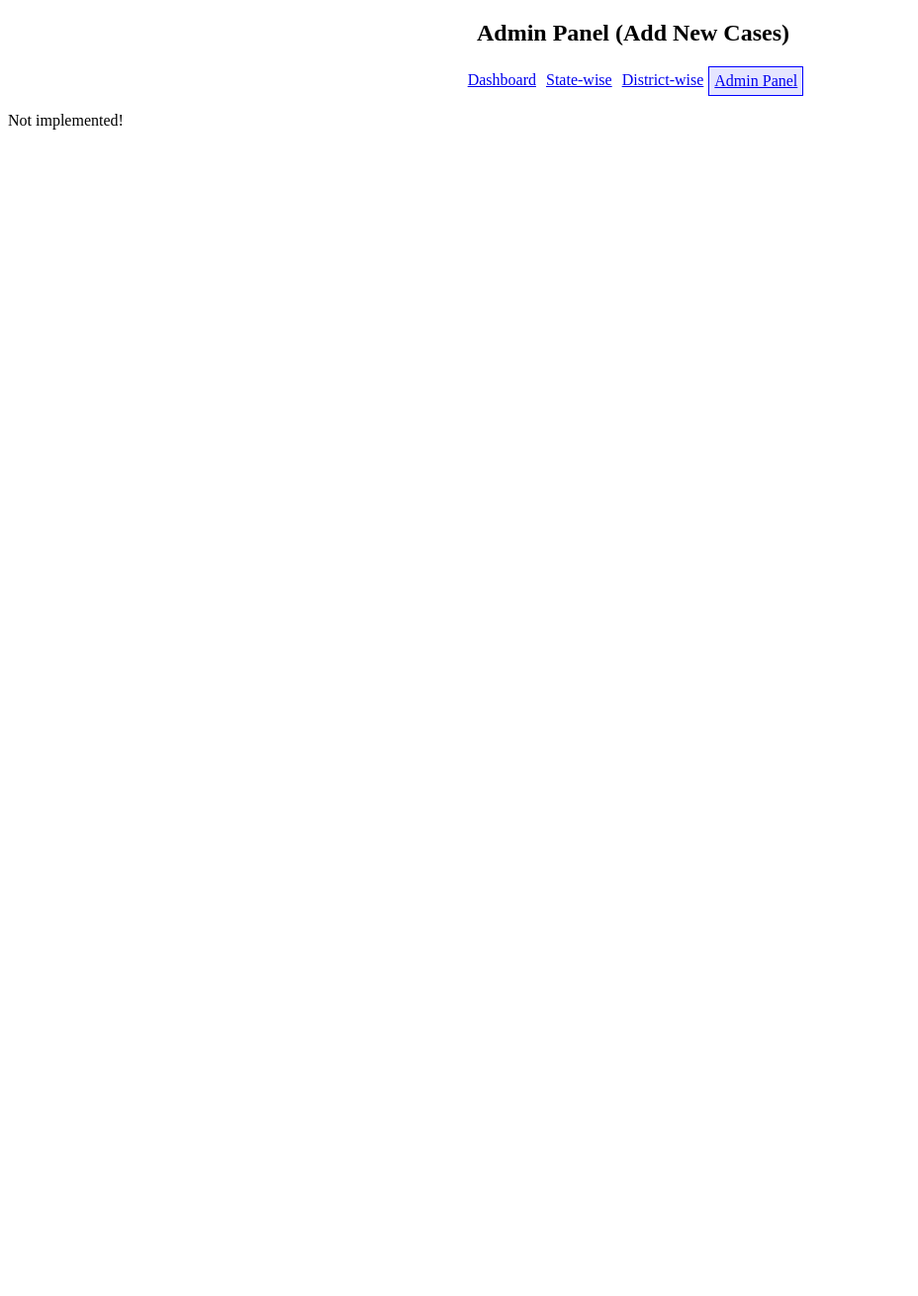
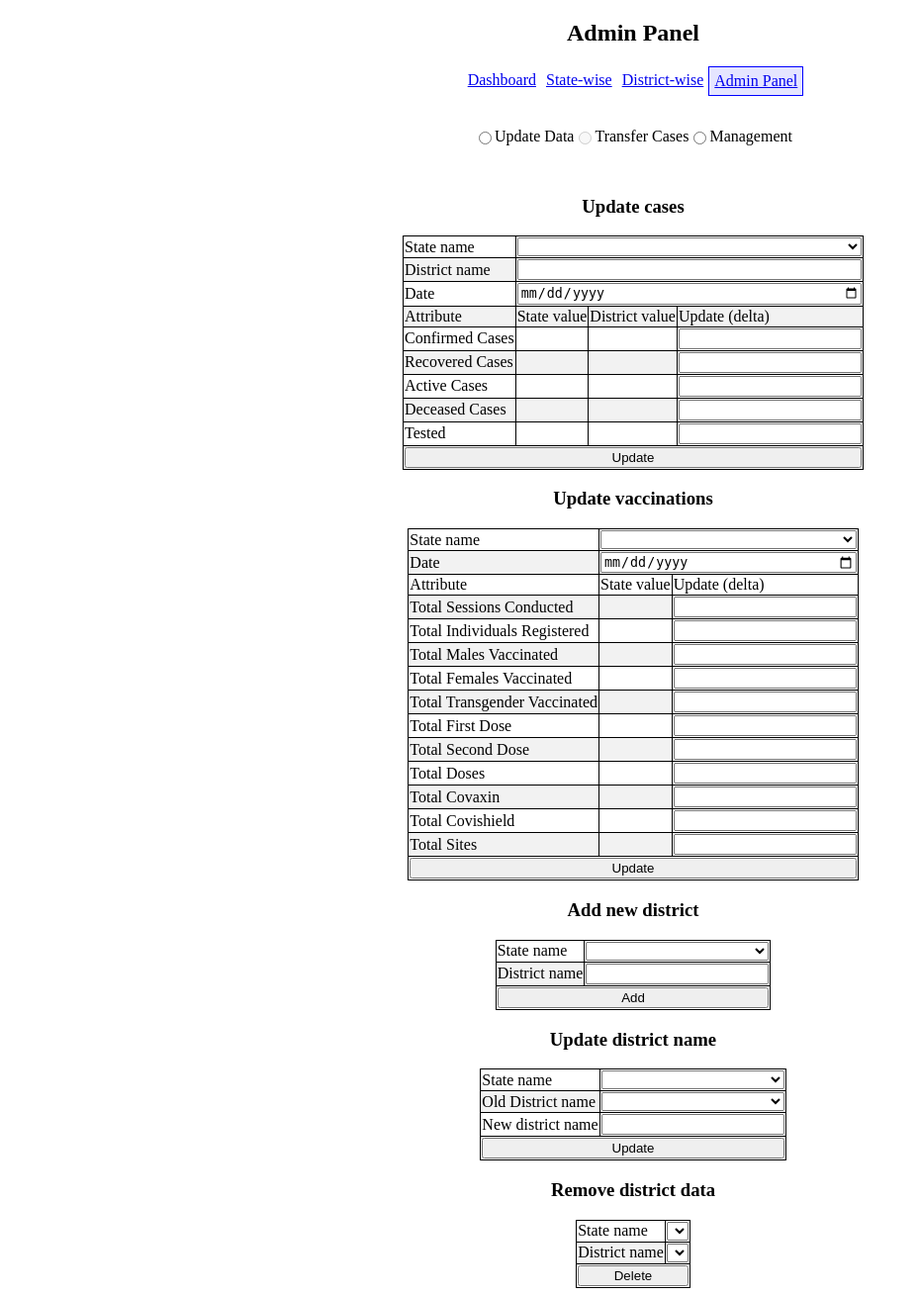
Before and after one commit to NavneelSinghal/COVID-DBMS, a Flask app: page /admin in a window 1280 px wide. Shown: the whole page at 99% size, without its empty margins (0-928 px from the left). Before the commit the page ends 131 px from the top, so only its background shows below. Run offline with Flask 2, Linux system fonts and the light colour scheme; lists and menus that the app fills with data are empty; some libraries are stand-ins or nearby versions.

Commit message:
admin page and POST apis

```diff
--- /dev/null
+++ b/flask/app/static/css/admin.css
@@ -0,0 +1,28 @@
+div[id=tabs] {
+  display: flex;
+  flex-flow: row nowrap;
+  justify-content: center;
+  padding: 2em;
+}
+
+h3 {
+  text-align: center;
+}
+
+.mini-table {
+  width: initial;
+  margin: auto;
+}
+
+.mini-table input {
+  box-sizing: border-box;
+  width: 100%;
+}
+
+.mini-table button {
+  width: 100%;
+}
+
+.mini-table select {
+  width: 100%;
+}
--- /dev/null
+++ b/flask/app/static/js/admin.js
@@ -0,0 +1,35 @@
+const elem = document.querySelector.bind(document);
+let sel = undefined;
+
+const tabs = elem('#tabs');
+tabs.addEventListener('click', switchTabs);
+
+const update_div = elem('#update-tab');
+sel = update_div.querySelector.bind(update_div);
+const updatetab = {
+  div: update_div,
+  casestable: sel('table[id=update-cases]'),
+  vaccinationstable: sel('table[id=update-vaccinations]')
+};
+
+const manage_div = elem('#management-tab');
+sel = manage_div.querySelector.bind(manage_div);
+const managetab = {
+  div: manage_div,
+  addtable: sel('table[id=add-district]'),
+  updatetable: sel('table[id=update-district]'),
+  deletetable: sel('table[id=delete-distrct]')
+};
+
+function switchTabs(event) {
+  let checked = tabs.querySelector('input[type=radio]:checked').value;
+  if (checked === 'update') {
+	updatetab.div.style.display = 'block';
+	managetab.div.style.display = 'none';
+  } else {
+	updatetab.div.style.display = 'none';
+	managetab.div.style.display = 'block';
+  }
+}
+
+switchTabs();
--- a/flask/app/templates/admin.html
+++ b/flask/app/templates/admin.html
@@ -8,6 +8,7 @@
   <meta name="description" content="Covid-19 Dashboard India">
   <meta name="author" content="navneel-piyush-sarthak">
   <link rel="stylesheet" href="{{css}}/main.css">
+  <link rel="stylesheet" href="{{css}}/admin.css">
 
   <!-- Using chart.js CDN right now, will eventually use a local copy -->
   <script src="https://cdn.jsdelivr.net/npm/chart.js@2.9.4/dist/Chart.min.js" defer></script>
@@ -16,13 +17,210 @@
 </head>
 
 <body>
-  <h2 class="title">Admin Panel (Add New Cases)</h2>
+  <h2 class="title">Admin Panel</h2>
   <nav>
     <a href="/dashboard">Dashboard</a>
     <a href="/states">State-wise</a>
     <a href="/districts">District-wise</a>
     <a href="/auth" class="current-page">Admin Panel</a>
   </nav>
-  <p>Not implemented!</p>
+
+  <div id="tabs">
+	<input type="radio" name="tab" id="update-tab-radio" value="update" selected/>
+	<label for="update-tab-radio">Update Data</label>
+
+	<input type="radio" name="tab" id="transfer-tab-radio" value="transfer" disabled/>
+	<label for="transfer-tab-radio">Transfer Cases</label>
+
+	<input type="radio" name="tab" id="management-tab-radio" value="management"/>
+	<label for="management-tab-radio">Management</label>
+  </div>
+
+  <div id="update-tab">
+	<h3>Update cases</h3>
+	<table id="update-cases" class="mini-table">
+	  <tr>
+		<td>State name </td>
+		<td colspan=3><select name="state"></select></td>
+	  </tr>
+	  <tr>
+		<td>District name</td>
+		<td colspan=3><input name="district" type="text"/></td>
+	  </tr>
+	  <tr>
+		<td>Date</td>
+		<td colspan=3><input name="date" type="date"/></td>
+	  </tr>
+	  <tr>
+		<td>Attribute</td>
+		<td>State value</td>
+		<td>District value</td>
+		<td>Update (delta)</td>
+	  </tr>
+	  <tr name="Confirmed Cases">
+		<td>Confirmed Cases</td>
+		<td></td>
+		<td></td>
+		<td><input type="number" name="Confirmed Cases"/></td>
+	  </tr>
+	  <tr name="Recovered Cases">
+		<td>Recovered Cases</td>
+		<td></td>
+		<td></td>
+		<td><input type="number" name="Recovered Cases"/></td>
+	  </tr>
+	  <tr name="Active Cases">
+		<td>Active Cases</td>
+		<td></td>
+		<td></td>
+		<td><input type="number" name="Active Cases"/></td>
+	  </tr>
+	  <tr name="Deceased Cases">
+		<td>Deceased Cases</td>
+		<td></td>
+		<td></td>
+		<td><input type="number" name="Deceased Cases"/></td>
+	  </tr>
+	  <tr name="Tested">
+		<td>Tested</td>
+		<td></td>
+		<td></td>
+		<td><input type="number" name="Tested"/></td>
+	  </tr>
+	  <tr>
+		<td colspan="4">
+		  <button>Update</button>
+		</td>
+	  </tr>
+	</table>
+
+	<h3>Update vaccinations</h3>
+	<table id="update-vaccinations" class="mini-table">
+	  <tr>
+		<td>State name </td>
+		<td colspan=3><select name="state"></select></td>
+	  </tr>
+	  <tr>
+		<td>Date</td>
+		<td colspan=3><input name="date" type="date"/></td>
+	  </tr>
+	  <tr>
+		<td>Attribute</td>
+		<td>State value</td>
+		<td>Update (delta)</td>
+	  </tr>
+	  <tr name="Total Sessions Conducted">
+		<td>Total Sessions Conducted</td>
+		<td></td>
+		<td><input type="number" name="Total Sessions Conducted"/></td>
+	  </tr>
+	  <tr name="Total Individuals Registered">
+		<td>Total Individuals Registered</td>
+		<td></td>
+		<td><input type="number" name="Total Individuals Registered"/></td>
+	  </tr>
+	  <tr name="Total Males Vaccinated">
+		<td>Total Males Vaccinated</td>
+		<td></td>
+		<td><input type="number" name="Total Males Vaccinated"/></td>
+	  </tr>
+	  <tr name="Total Females Vaccinated">
+		<td>Total Females Vaccinated</td>
+		<td></td>
+		<td><input type="number" name="Total Females Vaccinated"/></td>
+	  </tr>
+	  <tr name="Total Transgender Vaccinated">
+		<td>Total Transgender Vaccinated</td>
+		<td></td>
+		<td><input type="number" name="Total Transgender Vaccinated"/></td>
+	  </tr>
+	  <tr name="Total First Dose">
+		<td>Total First Dose</td>
+		<td></td>
+		<td><input type="number" name="Total First Dose"/></td>
+	  </tr>
+	  <tr name="Total Second Dose">
+		<td>Total Second Dose</td>
+		<td></td>
+		<td><input type="number" name="Total Second Dose"/></td>
+	  </tr>
+	  <tr name="Total Doses">
+		<td>Total Doses</td>
+		<td></td>
+		<td><input type="number" name="Total Doses"/></td>
+	  </tr>
+	  <tr name="Total Covaxin">
+		<td>Total Covaxin</td>
+		<td></td>
+		<td><input type="number" name="Total Covaxin"/></td>
+	  </tr>
+	  <tr name="Total Covishield">
+		<td>Total Covishield</td>
+		<td></td>
+		<td><input type="number" name="Total Covishield"/></td>
+	  </tr>
+	  <tr name="Total Sites">
+		<td>Total Sites</td>
+		<td></td>
+		<td><input type="number" name="Total Sites"/></td>
+	  </tr>
+	  <tr>
+		<td colspan="4">
+		  <button>Update</button>
+		</td>
+	  </tr>
+	</table>
+  </div>
+
+  <div id="management-tab">
+	<h3>Add new district</h3>
+	<table id="add-district" class="mini-table">
+	  <tr>
+		<td>State name </td>
+		<td><select name="state"></select></td>
+	  </tr>
+	  <tr>
+		<td>District name</td>
+		<td><input name="district" type="text"/></td>
+	  </tr>
+	  <tr>
+		<td colspan=2><button>Add</button></td>
+	  </tr>
+	</table>
+
+	<h3>Update district name</h3>
+	<table id="update-district" class="mini-table">
+	  <tr>
+		<td>State name </td>
+		<td><select name="state"></select></td>
+	  </tr>
+	  <tr>
+		<td>Old District name</td>
+		<td><select name="olddistrict"></select></td>
+	  </tr>
+	  <tr>
+		<td>New district name</td>
+		<td><input name="newdistrict" type="text"/></td>
+	  </tr>
+	  <tr>
+		<td colspan=2><button>Update</button></td>
+	  </tr>
+	</table>
+
+	<h3>Remove district data</h3>
+	<table id="delete-district" class="mini-table">
+	  <tr>
+		<td>State name</td>
+		<td><select name="state"></select></td>
+	  </tr>
+	  <tr>
+		<td>District name</td>
+		<td><select name="district"></select></td>
+	  </tr>
+	  <tr>
+		<td colspan=2><button>Delete</button></td>
+	  </tr>
+	</table>
+  </div>
 </body>
 </html>
```
Also changed, not shown: flask/apiendpoints.txt (+89 -1 lines), flask/app/templates/india.html (+2 -8 lines).
